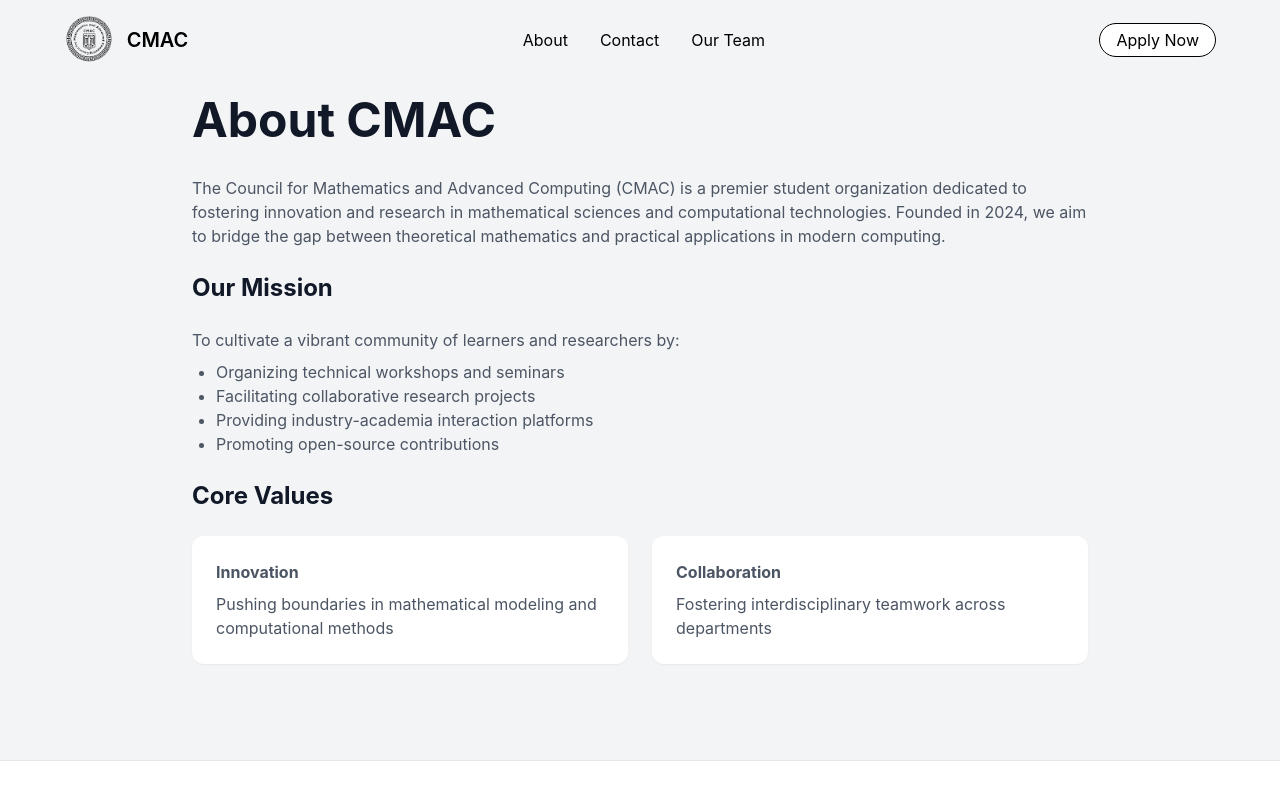
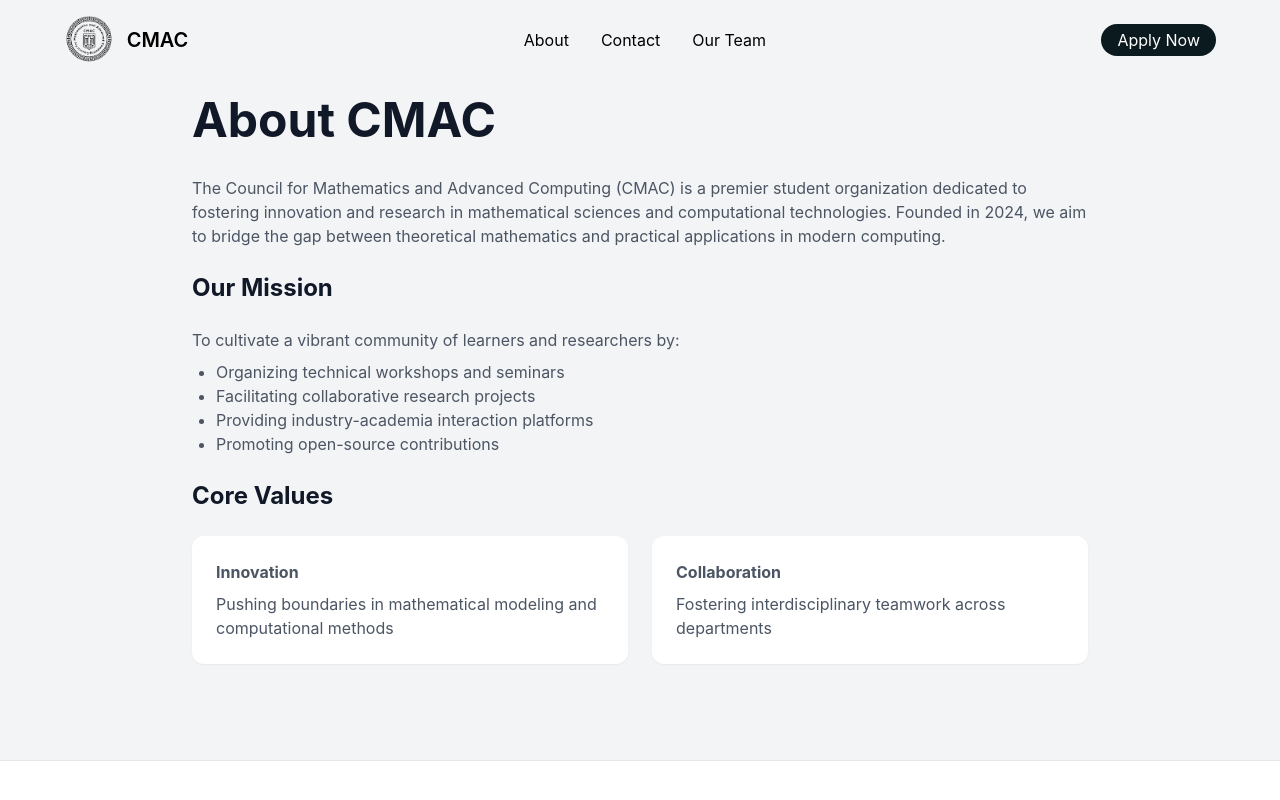
Before and after one commit to Sai-404/cmac-website, a React (Vite) app in the folder client/: page /about in a window 1280 px wide. Shown: the top 800 px of the page. Built offline with nearby package versions, Linux system fonts and the light colour scheme.

Commit message:
modified colour for vissual appeal

```diff
--- a/client/src/Home/Components/Header.jsx
+++ b/client/src/Home/Components/Header.jsx
@@ -67,7 +67,7 @@ const Header = () => {
 
           {/* Desktop Apply Now Button */}
           <div className="hidden md:block">
-            <button className="px-4 py-1 rounded-full text-black border border-black hover:bg-gray-100 transition-colors duration-200 bg-white">
+            <button className="px-4 py-1 rounded-full text-white border-black hover:bg-gray-100 transition-colors duration-200 bg-[#0A1A1F]">
               Apply Now
             </button>
           </div>
```
